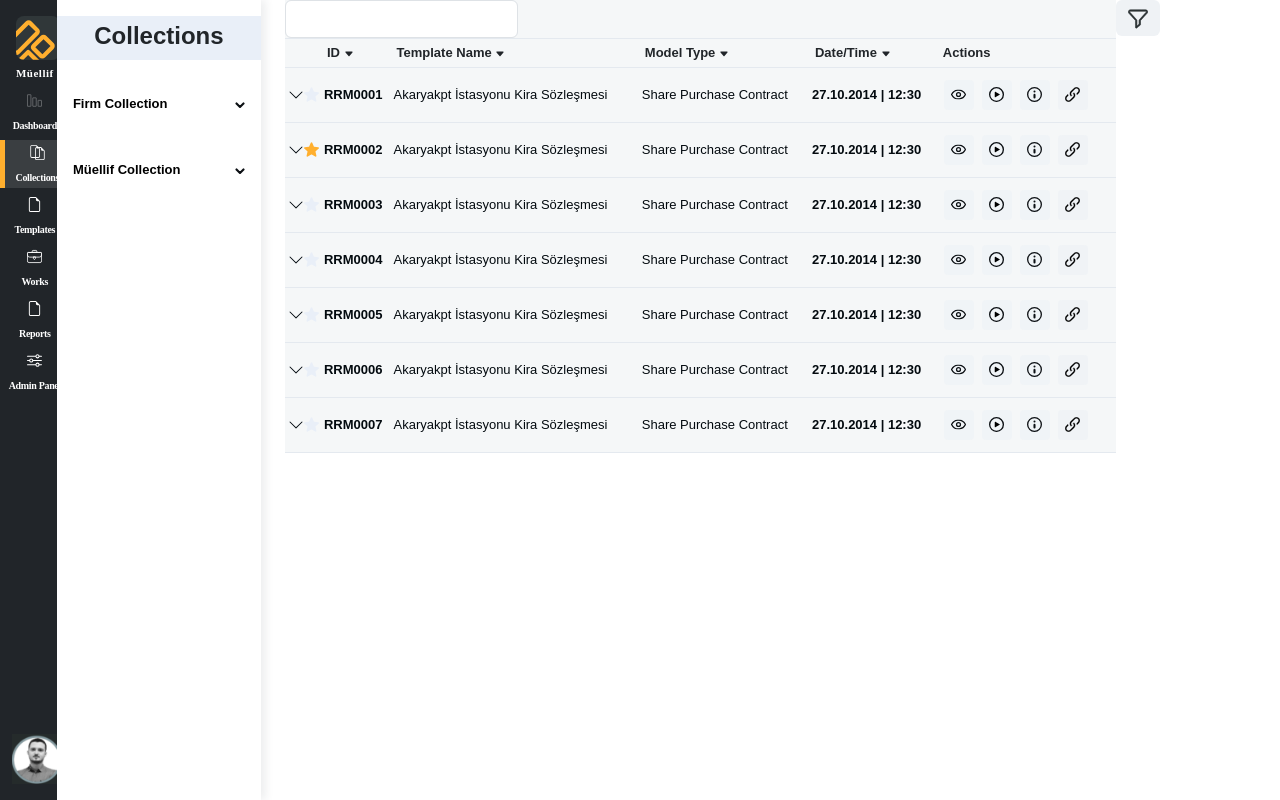
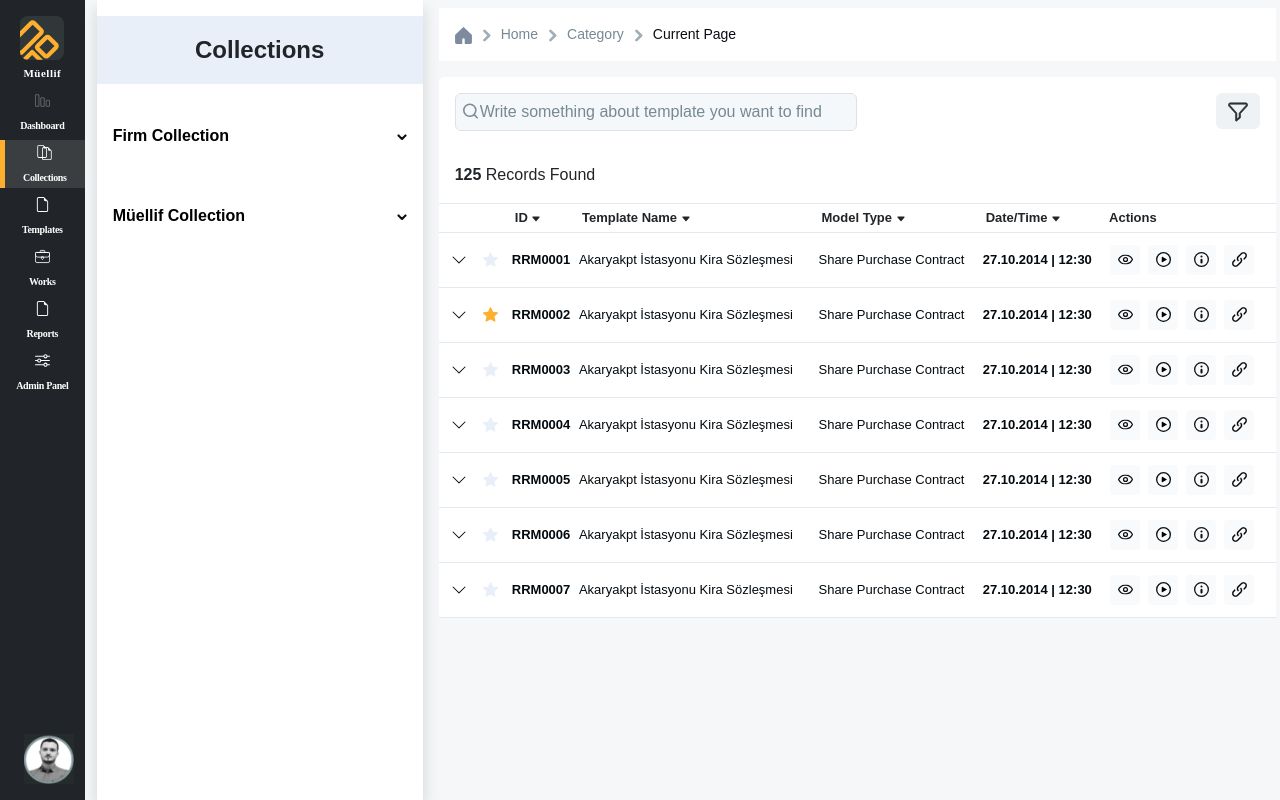
Before and after one commit to Vaish84/ProjectM-ellifK-lliyat-, a React (Create React App) app in the folder demo-project/: page / in a window 1280 px wide. Built offline with nearby package versions, Linux system fonts and the light colour scheme.

Commit message:
Changes are committed for search

```diff
--- a/demo-project/src/App.css
+++ b/demo-project/src/App.css
@@ -1,6 +1,7 @@
-*{
+* {
   font-family: Mecellem, sans-serif;
 }
+
 .bg-color {
   background: #F5F7F8 0% 0% no-repeat padding-box;
 }
@@ -64,15 +65,58 @@
   opacity: 1;
 }
 
+input[type=text] {
+  caret-color: #FFAF2E;
+  background-color: #F5F8FA;
+}
+
+input[type=text]::placeholder {
+  color: #768995;
+}
 
 input[type='checkbox'] {
   accent-color: #FFAF2E;
 }
 
-.secondary-bgcolor{
+.secondary-bgcolor {
   background: #F5F7F8 0% 0% no-repeat padding-box;
 }
 
-.btn-secondary{
+.btn-secondary {
   background: #EFF2F5 0% 0% no-repeat padding-box !important;
- }
+}
+
+.secondary-color{
+  color: #768995;
+}
+.mainbody {
+  background: #FFFFFF 0% 0% no-repeat padding-box;
+  border-radius: 5px 5px 0px 0px;
+  opacity: 1;
+}
+
+.breadcrumbs {
+  font-size: 14px;
+}
+
+.breadcrumbs a {
+  text-decoration: none;
+  color: #768995;
+}
+
+.breadcrumbs .current-page {
+  color: #0A0E12;
+}
+
+
+
+@media only screen and (max-width: 600px) {
+
+
+}
+@media only screen and (min-width: 601px) and (max-width: 1024px) {
+  /* Styles for medium-sized screens */
+}
+@media only screen and (min-width: 1025px) {
+  /* Styles for large screens */
+}
--- a/demo-project/src/App.tsx
+++ b/demo-project/src/App.tsx
@@ -10,25 +10,23 @@ import UtilityPage from './app/Main/utilityPage';
 function App() {
   return (
     <>
-      <div className='row container p-0'>
-        <div className='d-flex col-3'>
-          <div className='overflow-auto'>
-            <Sidebar></Sidebar>
+
+      <div className='row p-0 secondary-bgcolor'>
+        <div className='col-1'>
+          <Sidebar></Sidebar>
+        </div>
+        <div className='col-3 p-0'>
+          <MenuItem></MenuItem>
+        </div>
+        <div className='col-8 p-0'>
+          <div className='m-2 position-sticky '>
+            <TopBar></TopBar>
           </div>
-          <div className='menuItem overflow-auto'>
-            <MenuItem></MenuItem>
-          </div>
-
-        </div>
-        <div className='col-9'>
-          <div className='bg-color'>
-            <UtilityPage/>
+          <div className='m-3'>
+            <UtilityPage />
           </div>
         </div>
       </div>
-      {/* <div className='col-8'>
-          <UtilityPage/>
-        </div> */}
 
     </>
 
--- a/demo-project/src/app/Dashboard/sidebar.tsx
+++ b/demo-project/src/app/Dashboard/sidebar.tsx
@@ -25,18 +25,19 @@ function Sidebar() {
 
 
   return (<>
-    <div className='bg-dark text-white vh-100 pt-3 col-1 position-relative' style={{width:'min-content'}}>
-      <span className='px-3'>
+    <div className='bg-dark text-white vh-100 pt-3 position-relative' style={{ maxWidth: 'max-content' }}>
+      <div className='px-3  text-center'>
+
         <img className='sidebar-icon' src={iconSvg} alt='' width={50} height={50} />
-        <span className='sidebar-heading ps-3'>Müellif</span>
-      </span>
-      <div>
+        <span className='sidebar-heading'>Müellif</span>
+      </div>
+      <div className='smallScreen'>
         {
           list.map((res: any) => (<>
-            <div className={`my-1 px-2 text-center ${selectedTab === res.link || hoverTab === res.link ? 'selected-sidebar' : ''}`}  key={res.link}>
+            <div className={`my-1 px-2 text-center ${selectedTab === res.link || hoverTab === res.link ? 'selected-sidebar' : ''}`} key={res.link}>
               <a href={res.link} className='nav-link' onClick={() => setSelectedTab(res.link)} onMouseOver={() => setHoverTab(res.link)} onMouseLeave={() => setHoverTab('')}>
                 <div>
-                <img src={res.icon} alt='' width={15} height={15} />
+                  <img src={res.icon} alt='' width={15} height={15} />
                 </div>
                 <span className='sidebar-font'>{res.label}</span>
               </a>
@@ -45,8 +46,11 @@ function Sidebar() {
           ))
         }
       </div>
-      <div className='position-absolute bottom-0 end-0'>
-      <img src={profile} alt='' width={50} height={50}  className='mx-2 my-3'/>
+      <div className='position-absolute bottom-0 '>
+        <div className=' text-center'>
+        <img src={profile} alt='' width={50} height={50} className='my-3 mx-4' />
+
+        </div>
 
       </div>
     </div>
--- a/demo-project/src/app/Dashboard/topBar.tsx
+++ b/demo-project/src/app/Dashboard/topBar.tsx
@@ -1,13 +1,24 @@
 import React, { useState } from 'react';
+import home from '../assests/home.svg'
+import arrow from '../assests/right-arrow.svg'
+
+
 
 function TopBar() {
 
     return (<>
-<div className='bg-secondary row'>
-    <div className='col-11'>
-        <h1>Lorem ipsum dolor, sit amet consectetur adipisicing elit.</h1>
-    </div>
-</div>
+        <div className='bg-white mx-2'>
+            <div className="breadcrumbs align-items-center p-3">
+                <img src={home} width={17} height={17} />
+                <img src={arrow} width={13} height={13} className='mx-2'/>
+                <a href="#">Home</a>
+                <img src={arrow} width={13} height={13} className='mx-2'/>
+                <a href="#">Category</a>
+                <img src={arrow} width={13} height={13} className='mx-2'/>
+                <span className="current-page">Current Page</span>
+            </div>
+
+        </div>
     </>)
 }
 
--- a/demo-project/src/app/Main/filter.tsx
+++ b/demo-project/src/app/Main/filter.tsx
@@ -20,69 +20,14 @@ function FilterComp() {
         }
     }
     return (<>
-        {/* <div className='bg-white position-relative '>
-            {filterOpen && (<>
-            <div className='container filterBox position-absolute z-1 shadow-lg bg-white w-50' >
-                <div >
-                    <div >
-                        <div className='d-flex justify-content-between border-bottom py-3'>
-                            <div>
-                                <img src={filter} width={20} height={20} /><span className='fw-bold mx-1'>Filters</span>
-                            </div>
-                            <button type="button" className="btn-close" onClick={() => setFilterOpen(false)}>
-                            </button>
-                        </div>
-                        <div>
-                            <div className='row'>
-                                <div className="col-6">
-                                    <MultiSelectList labelName={'ID'} listItem={IdList}></MultiSelectList>
-                                </div>
-                                <div className="col-6">
-                                    <MultiSelectList labelName={'Template Name'} listItem={IdList}></MultiSelectList>
-                                </div>
-                            </div>
-                            <div className='row mt-2 border-bottom pb-3'>
-                                <div className="col-12">
-                                    <MultiSelectList labelName={'Model Type'} listItem={IdList}></MultiSelectList>
-                                </div>
-                            </div>
 
-                            <div className='row pt-2 secondary-bgcolor pb-4 border-bottom'>
-                                <div className="col-6">
-                                    <MultiSelectList labelName={'Model Usage Preferences'} listItem={IdList}></MultiSelectList>
-                                </div>
-                                <div className="col-6">
-                                    <MultiSelectList labelName={'Sectoral Theme'} listItem={IdList}></MultiSelectList>
-                                </div>
-                            </div>
-                        </div>
-                        <div className="p-4">
-                            <div className='d-flex justify-content-between'>
-                                <div>
-                                    <button type="button" className="btn btn-secondary text-dark border-0" data-bs-dismiss="modal">Clear Filters</button>
-                                </div>
-                                <div>
-                                    <button type="button" className="btn btn-light text-dark mx-3 border px-3" data-bs-dismiss="modal">Cancel</button>
-                                    <button type="button" className="btn btn-dark text-light px-3">Apply</button>
-                                </div>
-                            </div>
-
-
-                        </div>
-                    </div>
-                </div>
-            </div>
-
-            </>)}
-            <button type="button" className="btn btn-secondary  border-0 position-absolute" onClick={openFilter}>
+        <div style={{ position: "relative" }}>
+            <button type="button" className="btn btn-secondary  border-0" onClick={openFilter}>
                 <img src={filter} width={20} height={20} />
             </button>
-        </div> */}
-
-        <div className='d-flex position-relative'>
             {filterOpen && (<>
 
-                <div className='shadow-lg bg-white z-1 container ' >
+                <div className='shadow bg-white z-1 container position-absolute' style={{ right: '100%', top: '0%', width: '1300% ' }} >
                     <div className='d-flex justify-content-between border-bottom py-3'>
                         <div>
                             <img src={filter} width={20} height={20} /><span className='fw-bold mx-1'>Filters</span>
@@ -130,11 +75,6 @@ function FilterComp() {
                 </div>
             </>)
             }
-            <div>
-                <button type="button" className="btn btn-secondary  border-0 position-absolute" onClick={openFilter}>
-                    <img src={filter} width={20} height={20} />
-                </button>
-            </div>
         </div>
 
     </>)
--- a/demo-project/src/app/Main/utilityPage.tsx
+++ b/demo-project/src/app/Main/utilityPage.tsx
@@ -1,26 +1,10 @@
-import React, { useState } from 'react';
+import React, { useEffect, useState } from 'react';
 import ClickableTable from '../components/ClickableTable';
 import FilterComp from './filter';
-import filter from '../assests/filter.svg'
-import MultiSelectList from './multiSelectlist';
+import search from '../assests/search.svg'
 
 
 function UtilityPage() {
-
-    const IdList: any = [
-        { label: 'Legal', id: 1 },
-        { label: 'Penalty', id: 2 },
-        { label: 'Executive', id: 3 },
-        { label: 'Conciliation', id: 4 },
-    ]
-    const [filterOpen, setFilterOpen] = useState(false)
-    const openFilter = () => {
-        if (filterOpen) {
-            setFilterOpen(false)
-        } else {
-            setFilterOpen(true)
-        }
-    }
 
     const data: any = {
         tableHeader: [
@@ -42,73 +26,42 @@ function UtilityPage() {
         ]
     };
 
+    const [filteredTableData, setFilteredTableData] = useState<any>({})
+    function searchFunction(event: any) {
+        console.log(data);
+        debugger
+        let tempTableDta: any = { ...data }
+        tempTableDta.tableContent = data.tableContent.filter((el: any) => el.templateName.includes(event.target.value))
+        setFilteredTableData(tempTableDta)
+    }
+
+    useEffect(() => {
+        setFilteredTableData(data)
+    }, [0])
+
+
     return (
-        <div>
-            <div className='d-flex justify-content-between'>
-                <div>
-                    <input className='form-control' type='search' ></input>
+        <div className='mainbody'>
+            <div className='d-flex justify-content-between p-3'>
+                <div className='w-50 position-relative'>
+                    <img src={search} alt="Search" className="search-icon position-absolute m-2" width={15} height={20} />
+                    <input
+                        className='form-control px-4'
+                        type='text'
+                        onChange={searchFunction}
+                        placeholder="Write something about template you want to find"
+                    />
                 </div>
                 <div>
-                    <div className='d-flex position-relative'>
-                        {filterOpen && (<>
-
-                            <div className='shadow-lg bg-white z-1 container ' >
-                                <div className='d-flex justify-content-between border-bottom py-3'>
-                                    <div>
-                                        <img src={filter} width={20} height={20} /><span className='fw-bold mx-1'>Filters</span>
-                                    </div>
-                                    <button type="button" className="btn-close" onClick={() => setFilterOpen(false)}>
-                                    </button>
-                                </div>
-                                <div>
-                                    <div className='row'>
-                                        <div className="col-6">
-                                            <MultiSelectList labelName={'ID'} listItem={IdList}></MultiSelectList>
-                                        </div>
-                                        <div className="col-6">
-                                            <MultiSelectList labelName={'Template Name'} listItem={IdList}></MultiSelectList>
-                                        </div>
-                                    </div>
-                                    <div className='row mt-2 border-bottom pb-3'>
-                                        <div className="col-12">
-                                            <MultiSelectList labelName={'Model Type'} listItem={IdList}></MultiSelectList>
-                                        </div>
-                                    </div>
-
-                                    <div className='row pt-2 secondary-bgcolor pb-4 border-bottom'>
-                                        <div className="col-6">
-                                            <MultiSelectList labelName={'Model Usage Preferences'} listItem={IdList}></MultiSelectList>
-                                        </div>
-                                        <div className="col-6">
-                                            <MultiSelectList labelName={'Sectoral Theme'} listItem={IdList}></MultiSelectList>
-                                        </div>
-                                    </div>
-                                </div>
-                                <div className="p-4">
-                                    <div className='d-flex justify-content-between'>
-                                        <div>
-                                            <button type="button" className="btn btn-secondary text-dark border-0" data-bs-dismiss="modal">Clear Filters</button>
-                                        </div>
-                                        <div>
-                                            <button type="button" className="btn btn-light text-dark mx-3 border px-3" data-bs-dismiss="modal">Cancel</button>
-                                            <button type="button" className="btn btn-dark text-light px-3">Apply</button>
-                                        </div>
-                                    </div>
-
-
-                                </div>
-                            </div>
-                        </>)
-                        }
-                        <div>
-                            <button type="button" className="btn btn-secondary  border-0 position-absolute" onClick={openFilter}>
-                                <img src={filter} width={20} height={20} />
-                            </button>
-                        </div>
+                    <div className='d-flex'>
+                        <FilterComp></FilterComp>
                     </div>
                 </div>
             </div>
-            <ClickableTable tableData={data} />
+            <div className=' p-3'>
+                <span className='fw-bold'>125</span> <span>Records Found</span>
+            </div>
+            <ClickableTable tableData={filteredTableData} />
         </div>
     );
 }
--- a/demo-project/src/app/components/ClickableTable.tsx
+++ b/demo-project/src/app/components/ClickableTable.tsx
@@ -5,11 +5,6 @@ import info from '../assests/information.svg'
 import play from '../assests/continue.svg'
 import link from '../assests/copyurl.svg'
 import view from '../assests/preview.svg'
-
-
-
-
-
 import { useState } from "react";
 import "./ClickableTable.css"
 import RowExpendedView from './RowExpendedView';
@@ -41,7 +36,7 @@ function TableRow(props: any) {
 
             ) : <>
                 <tr style={{ cursor: 'pointer' }}>
-                    {props.headerData.map((key: any, index: number) => (
+                    {props.headerData?.map((key: any, index: number) => (
                         <>
                             {key.id == "actions" ? <>
                                 <td>
@@ -57,14 +52,14 @@ function TableRow(props: any) {
                                 </td>
                             </> : key.id == "expand" ? <td>
                                 <div className="d-flex justify-content-center align-items-center">
-                                    <svg onClick={handleClick} xmlns="http://www.w3.org/2000/svg" width="16" height="16" fill="currentColor" className="bi bi-chevron-down" viewBox="0 0 16 16">
+                                    <svg onClick={handleClick} xmlns="http://www.w3.org/2000/svg" width="16" height="16" fill="currentColor" className="bi bi-chevron-down mx-2" viewBox="0 0 16 16">
                                         <path fill-rule="evenodd" d="M1.646 4.646a.5.5 0 0 1 .708 0L8 10.293l5.646-5.647a.5.5 0 0 1 .708.708l-6 6a.5.5 0 0 1-.708 0l-6-6a.5.5 0 0 1 0-.708" />
                                     </svg>
                                     {props.rowData[key.id] == 'active' ? <>
-                                        <img src={starFilled} width={15} height={15} />
+                                        <img className='mx-2' src={starFilled} width={15} height={15} />
                                     </> :
                                         <>
-                                            <img src={starEmpty} width={15} height={15} />
+                                            <img className='mx-2' src={starEmpty} width={15} height={15} />
                                         </>
                                     }
                                 </div>
@@ -88,7 +83,7 @@ function ClickableTable(props: any) {
         <table width={"100%"}>
             <thead>
                 <tr>
-                    {props.tableData.tableHeader.map((headerData: any, index: number) => (
+                    {props.tableData?.tableHeader?.map((headerData: any, index: number) => (
                         <th key={index} className="p-1">
                             <span>
                                 {headerData.name}
@@ -102,7 +97,7 @@ function ClickableTable(props: any) {
                 </tr>
             </thead>
             <tbody>
-                {props.tableData.tableContent.map((rowData: any, index: number) => (
+                {props.tableData?.tableContent?.map((rowData: any, index: number) => (
                     <TableRow key={index} rowData={rowData} headerData={props.tableData.tableHeader} onClick={handleRowClick} />
                 ))}
             </tbody>
```
Also changed, not shown: demo-project/src/app/Main/multiSelectlist.tsx (line endings or trailing spaces).
